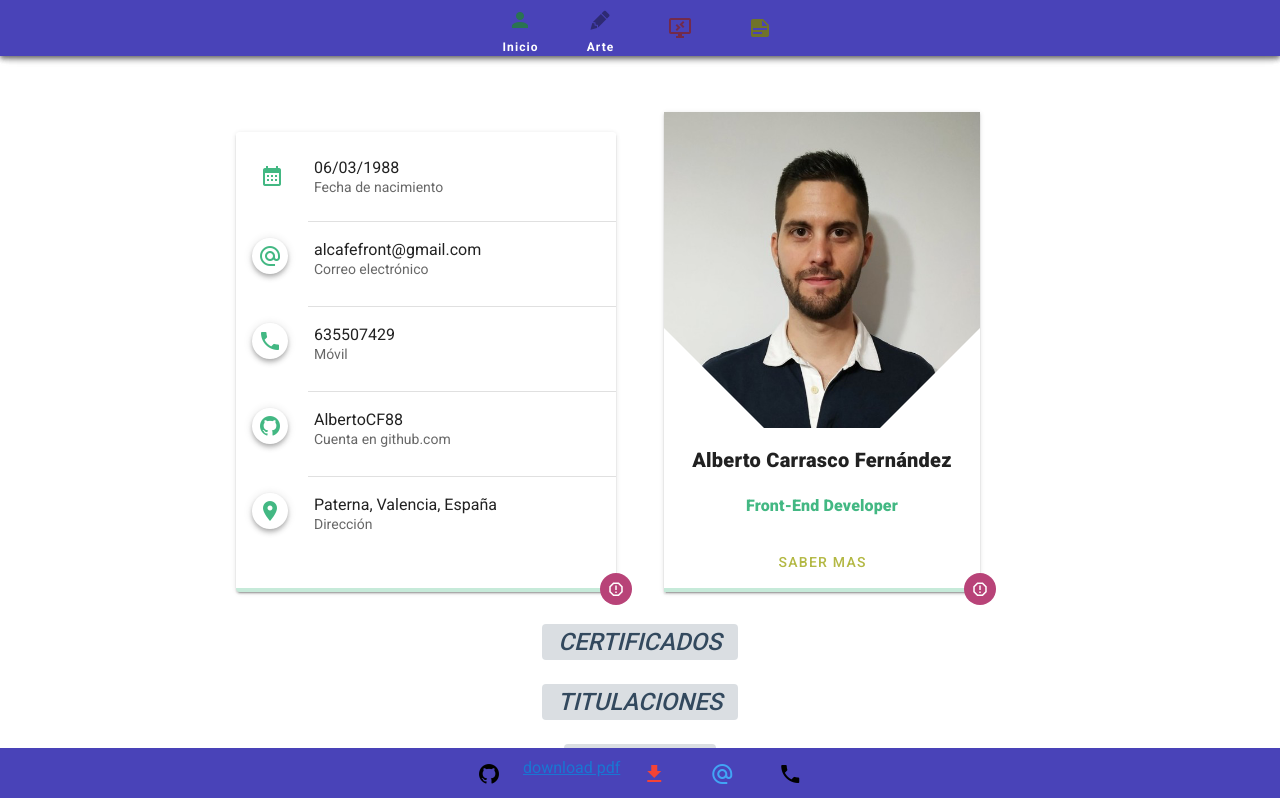
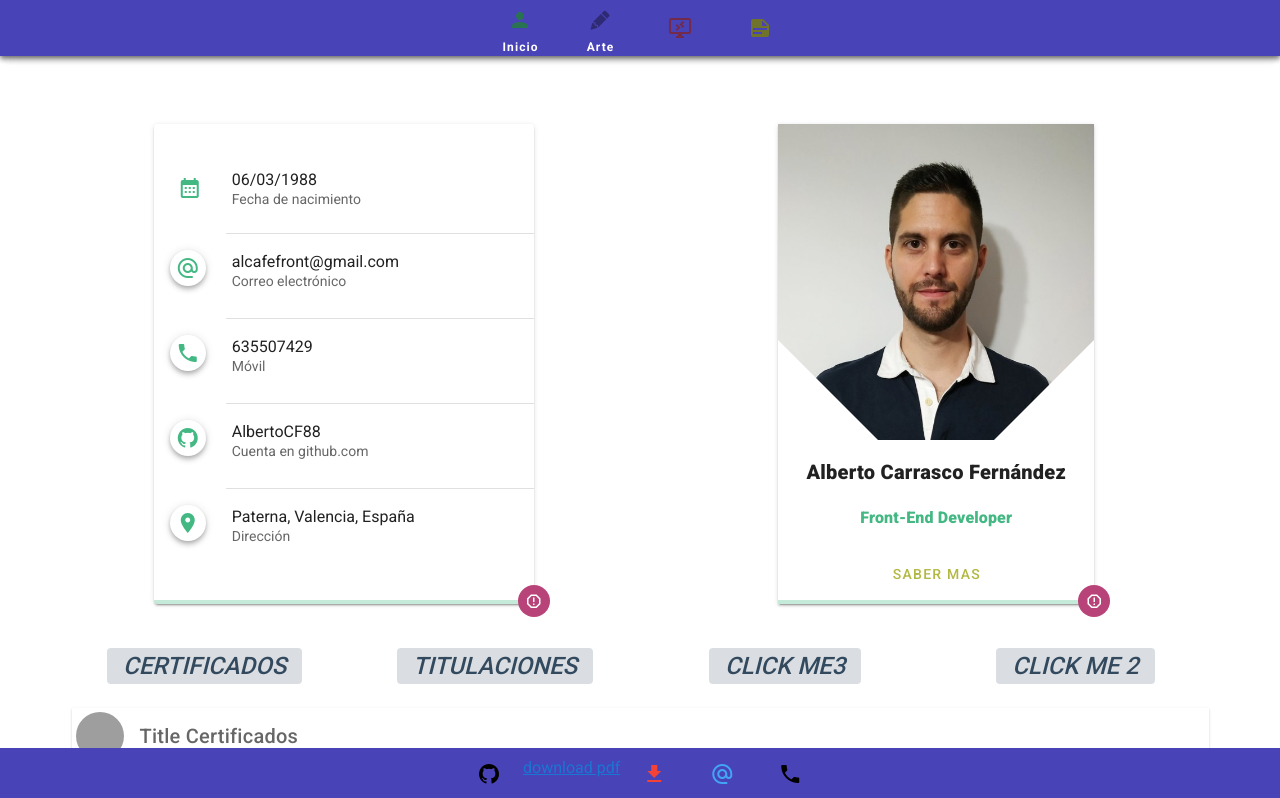
Before and after one commit to AlbertoCF88/cv, a Vue app: page / in a window 1280 px wide. Shown: the top 798 px of the page. Built offline with nearby package versions, Linux system fonts and the light colour scheme.

Commit message:
titulaciones

```diff
--- a/src/components/ComBarraVertical.vue
+++ b/src/components/ComBarraVertical.vue
@@ -1,8 +1,7 @@
 <template>
-<div>
 <v-container>
 
-    <v-card  width="380">
+    <v-card  width="380" >
         <v-list two-line class="alto">
             <v-list-item >
                 <v-row>
@@ -152,7 +151,6 @@
   </v-card>
 
 </v-container>
-</div>
 </template>
 
 <style scoped>
--- a/src/components/ComTareas.vue
+++ b/src/components/ComTareas.vue
@@ -1,5 +1,5 @@
 <template>
-<div>
+
 <v-container mt-8>
     <v-row class="mb-7">
         <!--Creador de tareas-->
@@ -134,7 +134,7 @@
     <!--Fin mensaje temporal--->
 
 </v-container>
-</div>
+
 </template>
 
 <style scoped>
--- a/src/components/ComTarjeta.vue
+++ b/src/components/ComTarjeta.vue
@@ -1,5 +1,4 @@
 <template>
-<div>
 <v-container mb-2 class="posicion ancho d-flex justify-center">
 
   <v-card class="Zcard"  hover
@@ -102,7 +101,6 @@
         </v-container>
 
 </v-container>
-</div>
 </template>
 
 <style scoped>
--- a/src/components/ComTitulo.vue
+++ b/src/components/ComTitulo.vue
@@ -2,7 +2,7 @@
 <div>
 
 <v-row >
-   <v-col cols ="12"  v-for="item in items" :key="item.id">
+   <v-col   v-for="item in items" :key="item.id">
     <v-item-group  class="d-flex justify-center"
     v-model="ventana"
       mandatory>
--- a/src/views/Home.vue
+++ b/src/views/Home.vue
@@ -1,38 +1,42 @@
 <template>
-<div>
+<v-container>
   <v-row no-gutters class="d-flex justify-center mt-5">
-
-
+<v-col>
+    <v-row id="conte" class="encuadre">
         <v-col order-md="2" order="1"  cols="12" md="6" >
-         <v-container  class=" d-flex justify-center  justify-md-start">
+         <v-container  >
             <comTarjeta></comTarjeta>
         </v-container>
         </v-col>
         <v-col order-md="1" order="2" cols="12" md="6"   >
-          <v-container class=" d-flex justify-center  justify-md-end">
-            <comBarraV></comBarraV>
+          <v-container >
+            <comBarraV class="d-flex justify-center"></comBarraV>
       </v-container>
         </v-col>
-
+    </v-row>
+</v-col>
     <v-col cols="12" order="3">
+     <v-container>
       <comTitulo></comTitulo>
-
+</v-container>
     </v-col>
 
 
 
 
   </v-row>
-</div>
+</v-container>
 </template>
 
 <style scoped>
-.padding{
-  padding: 0px;
+@media (min-width:1912px) {
+  .encuadre{
+    margin-left: 20%;
+    margin-right: 20%;
+  }
 }
-  .contenedor{
-    max-width: 900px;
-  }
+
+
 </style>
 
 
```
